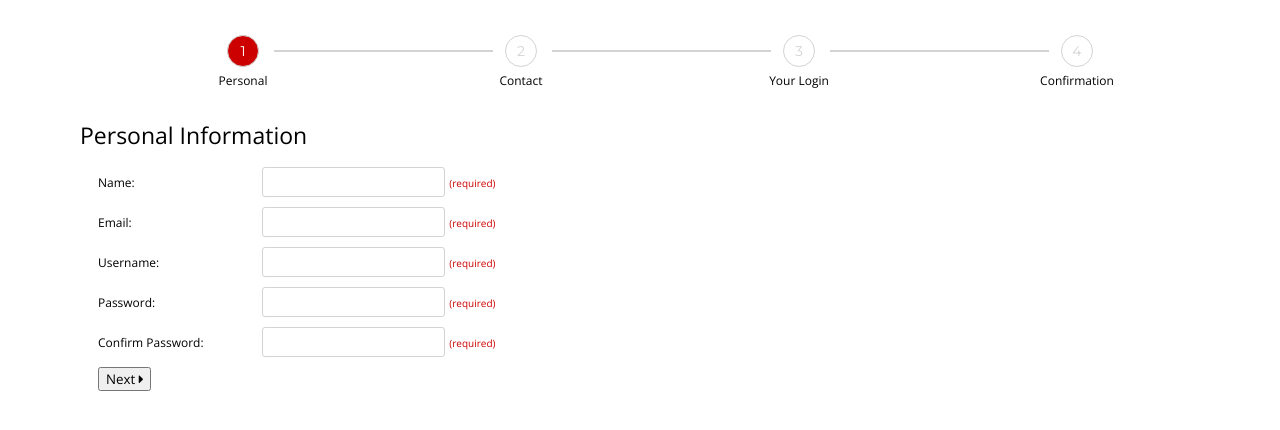
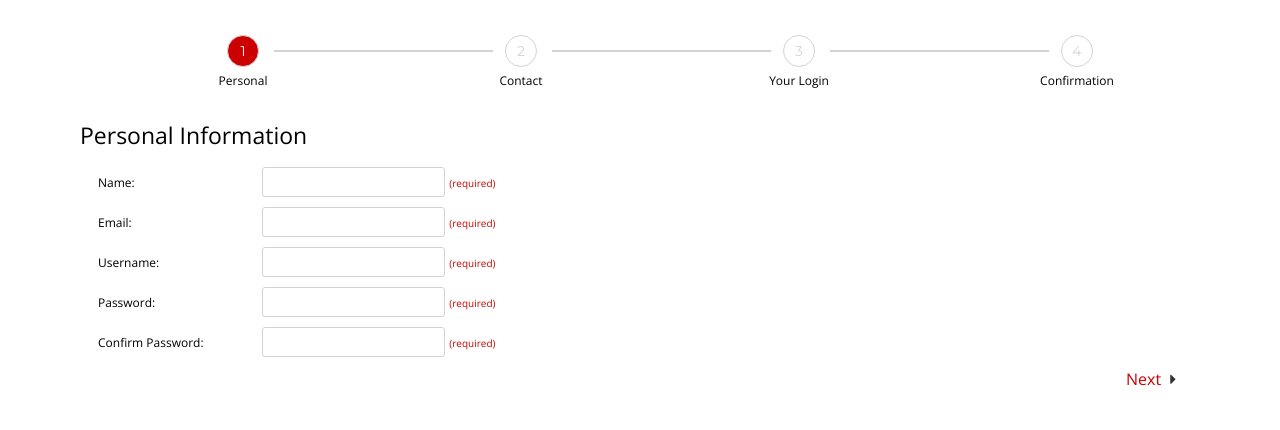
Before and after one commit to dkpowell1/progressforms, a plain HTML site: page index.html in a window 1280 px wide. Drawn offline with nearby package versions, Linux system fonts and the light colour scheme.

Commit message:
Added css for next/prev buttons

```diff
--- a/css/index.css
+++ b/css/index.css
@@ -92,3 +92,35 @@ label.full {
 
     color: #c00;
 }
+.next-prev-bar .next {
+    float: right;
+}
+.next-prev-bar .next:hover {
+    margin-right: 0;
+}
+.next-prev-bar .prev {
+    float: left;
+}
+.next-prev-bar .prev:hover {
+    margin-left: 0;
+}
+.next-prev-bar button {
+    font-size: 16px;
+
+    margin: 0 15px;
+
+    cursor: pointer;
+    cursor: hand;
+    -webkit-transition: margin .3s ease;
+            transition: margin .3s ease;
+
+    color: #c00;
+    border: 0;
+    outline: none;
+    background: #fff;
+}
+.next-prev-bar button i {
+    margin: 0 5px;
+
+    color: #333;
+}
```
